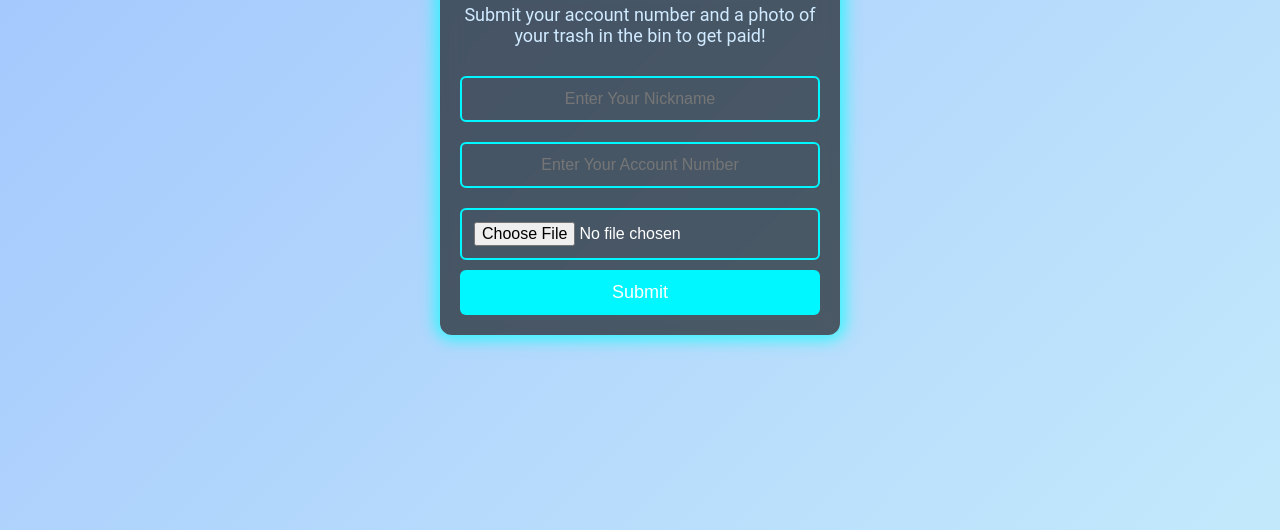
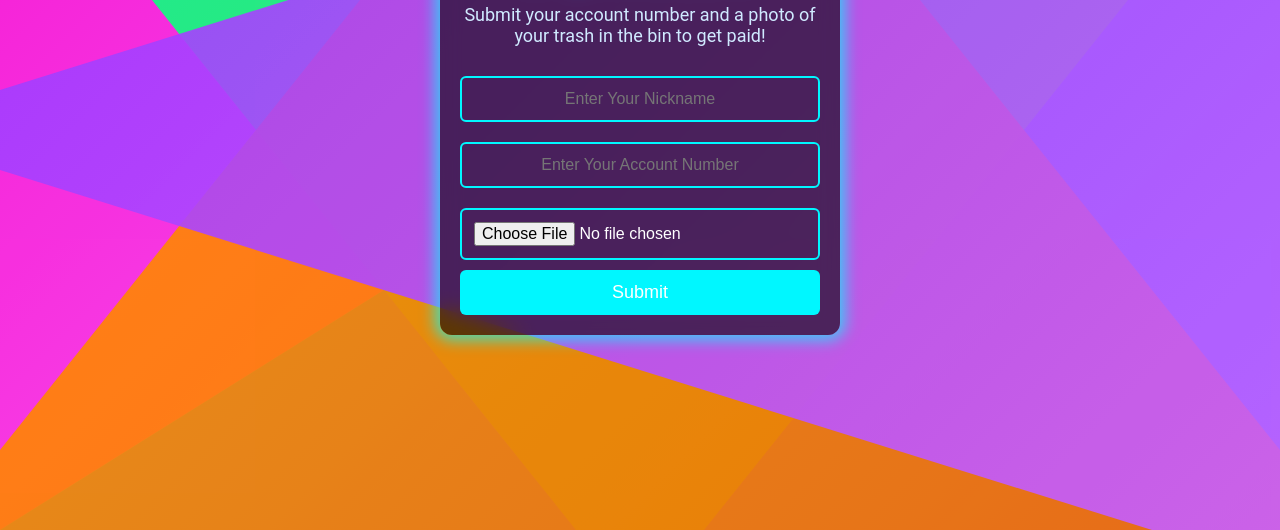
Before and after one commit to Valourjr/my-trash-reward-app, a website: page public/index.html in a window 1280 px wide. Shown: the part 270-800 px from the top of the page. Drawn offline with Linux system fonts and the light colour scheme.

Commit message:
updated project files

```diff
--- a/public/index.html
+++ b/public/index.html
@@ -39,6 +39,14 @@
         </nav>
     </header>
 
+    <div class="neon-collage">
+        <div class="panel pink"></div>
+        <div class="panel blue"></div>
+        <div class="panel green"></div>
+        <div class="panel orange"></div>
+        <div class="panel purple"></div>
+      </div>
+
     <div class="container">
         <div class="form-container">
             <h1 class="title">Dispose & Earn!</h1>
@@ -53,6 +61,9 @@
         </div>
     </div>
 
+
+
     <script src="script.js"></script>
+
 </body>
 </html>
--- a/public/script.js
+++ b/public/script.js
@@ -16,3 +16,22 @@ document.querySelector('.submit-btn').addEventListener('mouseover', function() {
 document.querySelector('.submit-btn').addEventListener('mouseout', function() {
     this.style.transform = 'scale(1)';
 });
+
+
+let startX = 0;
+
+document.querySelector('.neon-collage').addEventListener('touchstart', (e) => {
+  startX = e.touches[0].clientX;
+});
+
+document.querySelector('.neon-collage').addEventListener('touchend', (e) => {
+  let endX = e.changedTouches[0].clientX;
+  if (Math.abs(endX - startX) > 50) {
+    document.querySelectorAll('.panel').forEach(p => {
+      p.style.animation = 'shake 0.5s';
+      p.addEventListener('animationend', () => {
+        p.style.animation = '';
+      }, { once: true });
+    });
+  }
+});
--- a/public/styles.css
+++ b/public/styles.css
@@ -188,4 +188,101 @@ button.submit-btn:hover {
     .hamburger-links.show {
         display: block;
     }
-}
+}/* {
+    margin: 0;
+    padding: 0;
+    box-sizing: border-box;
+  }
+
+  /*body, html {
+    width: 100%;
+    height: 100%;
+    overflow: hidden;
+    background: #000;
+    font-family: 'Segoe UI', sans-serif;
+    color: white;
+    position: relative;
+  }*/
+
+  .neon-collage {
+    position: absolute;
+    width: 100%;
+    height: 100%;
+    overflow: hidden;
+    z-index: 0;
+    touch-action: pan-y;
+  }
+
+  .panel {
+    position: absolute;
+    width: 120%;
+    height: 120%;
+    top: -10%;
+    left: -10%;
+    transform: scale(1);
+    transition: transform 0.4s ease, box-shadow 0.4s ease;
+    opacity: 0.9;
+  }
+
+  .pink {
+    background: linear-gradient(135deg, #ff00cc, #ff66ff);
+    clip-path: polygon(0 0, 100% 0, 0 100%);
+    box-shadow: 0 0 15px #ff00cc, 0 0 30px #ff00cc;
+  }
+
+  .blue {
+    background: linear-gradient(135deg, #00ccff, #0066ff);
+    clip-path: polygon(100% 0, 100% 100%, 0 100%);
+    box-shadow: 0 0 15px #00ccff, 0 0 30px #00ccff;
+  }
+
+  .green {
+    background: linear-gradient(135deg, #00ff99, #33ff33);
+    clip-path: polygon(0 0, 100% 0, 50% 100%);
+    box-shadow: 0 0 15px #00ff99, 0 0 30px #00ff99;
+  }
+
+  .orange {
+    background: linear-gradient(135deg, #ff9900, #ff6600);
+    clip-path: polygon(50% 0, 100% 100%, 0 100%);
+    box-shadow: 0 0 15px #ff9900, 0 0 30px #ff9900;
+  }
+
+  .purple {
+    background: linear-gradient(135deg, #9933ff, #cc66ff);
+    clip-path: polygon(0 50%, 100% 0, 100% 100%);
+    box-shadow: 0 0 15px #9933ff, 0 0 30px #9933ff;
+  }
+
+  .panel:hover,
+  .panel:active {
+    transform: scale(1.05) rotate(1deg);
+    box-shadow: 0 0 25px #fff, 0 0 40px #fff;
+  }
+
+  /*.center-text {
+    position: relative;
+    z-index: 2;
+    text-align: center;
+    top: 50%;
+    transform: translateY(-50%);
+    padding: 20px;
+  }
+
+  /*.center-text h1 {
+    font-size: 2.5em;
+    text-shadow: 0 0 10px #fff, 0 0 20px #00ccff;
+  }
+
+ /* .center-text p {
+    font-size: 1.2em;
+    text-shadow: 0 0 5px #fff;
+  }*/
+
+  @keyframes shake {
+    0% { transform: translateX(0); }
+    25% { transform: translateX(-5px); }
+    50% { transform: translateX(5px); }
+    75% { transform: translateX(-5px); }
+    100% { transform: translateX(0); }
+  }
```
